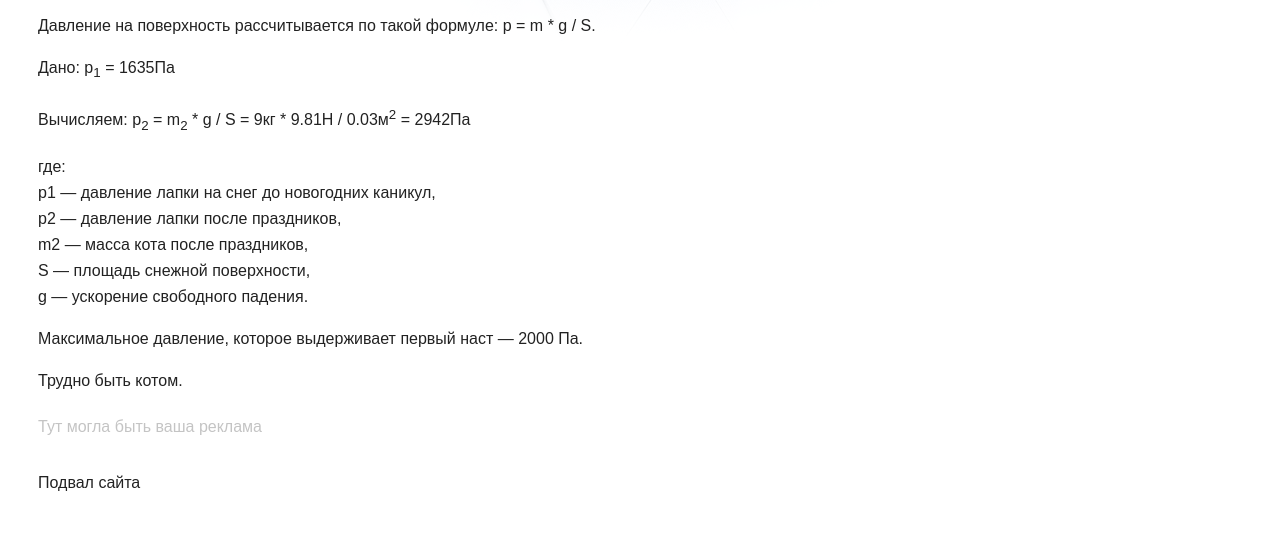
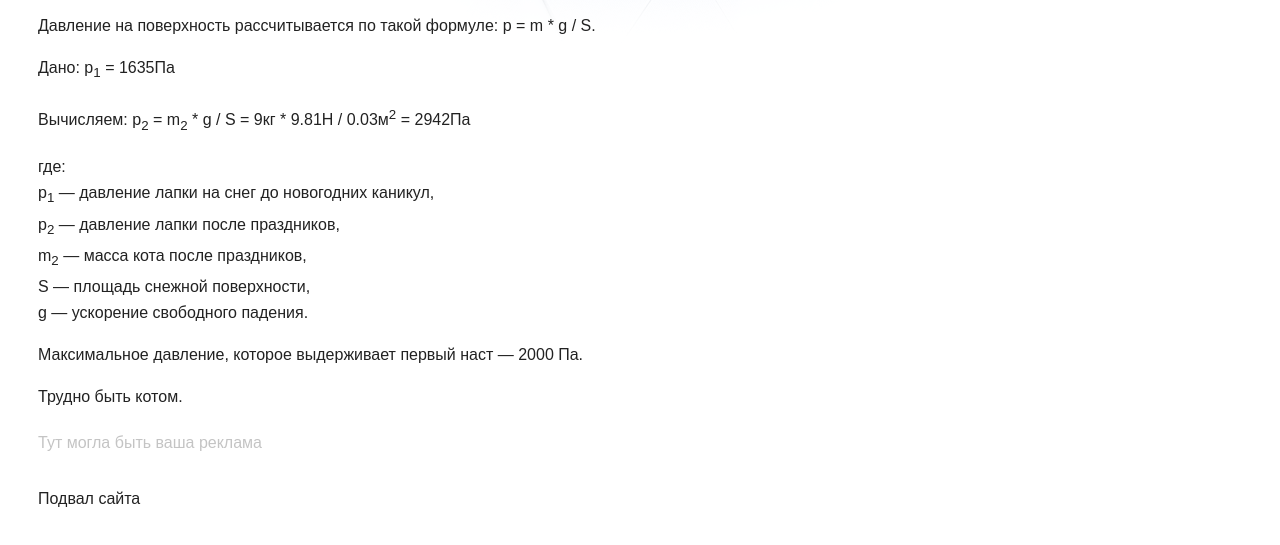
Before and after one commit to deniczas/html, a plain HTML site: page day-8.html in a window 1280 px wide. Shown: the part 241-786 px from the top of the page. Drawn offline with Linux system fonts and the light colour scheme.

Commit message:
Update day-8.html

```diff
--- a/day-8.html
+++ b/day-8.html
@@ -23,9 +23,9 @@
         <p>Вычисляем: p<sub>2</sub> = m<sub>2</sub> * g / S = 9кг * 9.81Н / 0.03м<sup>2</sup> = 2942Па</p>
 
         <p>где:<br>
-          p1 — давление лапки на снег до новогодних каникул,<br>
-          p2 — давление лапки после праздников,<br>
-          m2 — масса кота после праздников,<br>
+          p<sub>1</sub> — давление лапки на снег до новогодних каникул,<br>
+          p<sub>2</sub> — давление лапки после праздников,<br>
+          m<sub>2</sub> — масса кота после праздников,<br>
           S — площадь снежной поверхности,<br>
           g — ускорение свободного падения.</p>
         <p>Максимальное давление, которое выдерживает первый наст — 2000 Па.</p>
```
